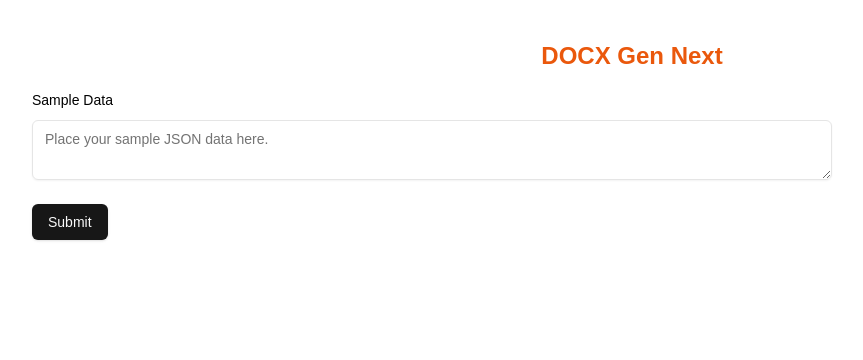
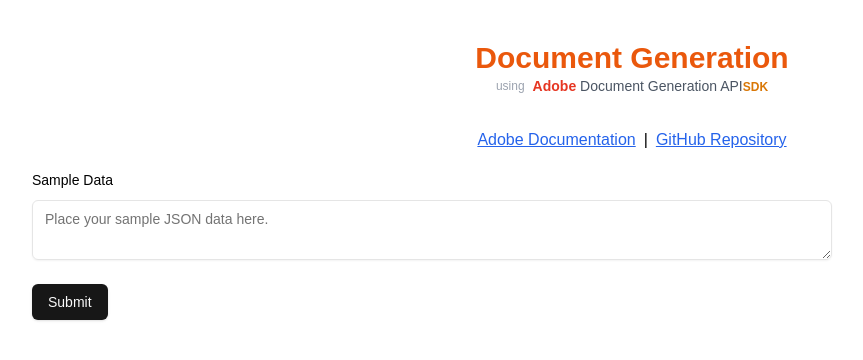
Before and after one commit to SanjeevSaniel/adobe-doc-merge, a Next.js app: page / in a window 1280 px wide. Shown: the top 360 px of the page, without its empty margins (8-871 px from the left). Built offline with nearby package versions, Linux system fonts and the light colour scheme.

Commit message:
Add reference links

```diff
--- a/src/app/page.tsx
+++ b/src/app/page.tsx
@@ -1,11 +1,41 @@
-import MergePage from './merge/page';
+import Link from 'next/link';
+import MergePage from './Merge/page';
 
 export default function Home() {
   return (
-    <div className='flex flex-col gap-4'>
-      <p className='w-full text-center text-2xl text-orange-600 font-bold'>
-        DOCX Gen Next
-      </p>
+    <div className='flex flex-col gap-4 w-full'>
+      <div className='flex flex-col items-center m-auto'>
+        <span className='text-center text-3xl text-orange-600 font-bold'>
+          Document Generation
+        </span>
+        <span className='flex gap-2 justify-center items-center text-sm text-gray-600'>
+          <span className='text-xs text-gray-400'>using</span>
+          <span className=''>
+            <span className='text-[#e63622] font-bold'>Adobe</span> Document
+            Generation API
+            <span className='text-xs text-amber-600 font-semibold'>SDK</span>
+          </span>
+        </span>
+      </div>
+      <div className='mt-4 mx-auto flex items-center gap-2'>
+        <Link
+          href='https://www.adobe.io/apis/documentcloud/dcsdk/doc-generation.html'
+          target='_blank'
+          rel='noopener noreferrer'
+          passHref>
+          <span className='text-blue-600 underline'>Adobe Documentation</span>
+        </Link>
+        |
+        <Link
+          href='https://github.com/SanjeevSaniel/adobe-doc-merge'
+          target='_blank'
+          rel='noopener noreferrer'
+          passHref>
+          <span className='text-blue-600 underline mt-2'>
+            GitHub Repository
+          </span>
+        </Link>
+      </div>
       <MergePage />
     </div>
   );
```
Also changed, not shown: src/app/fonts/GeistMonoVF.woff (deleted), src/app/fonts/GeistVF.woff (deleted).
